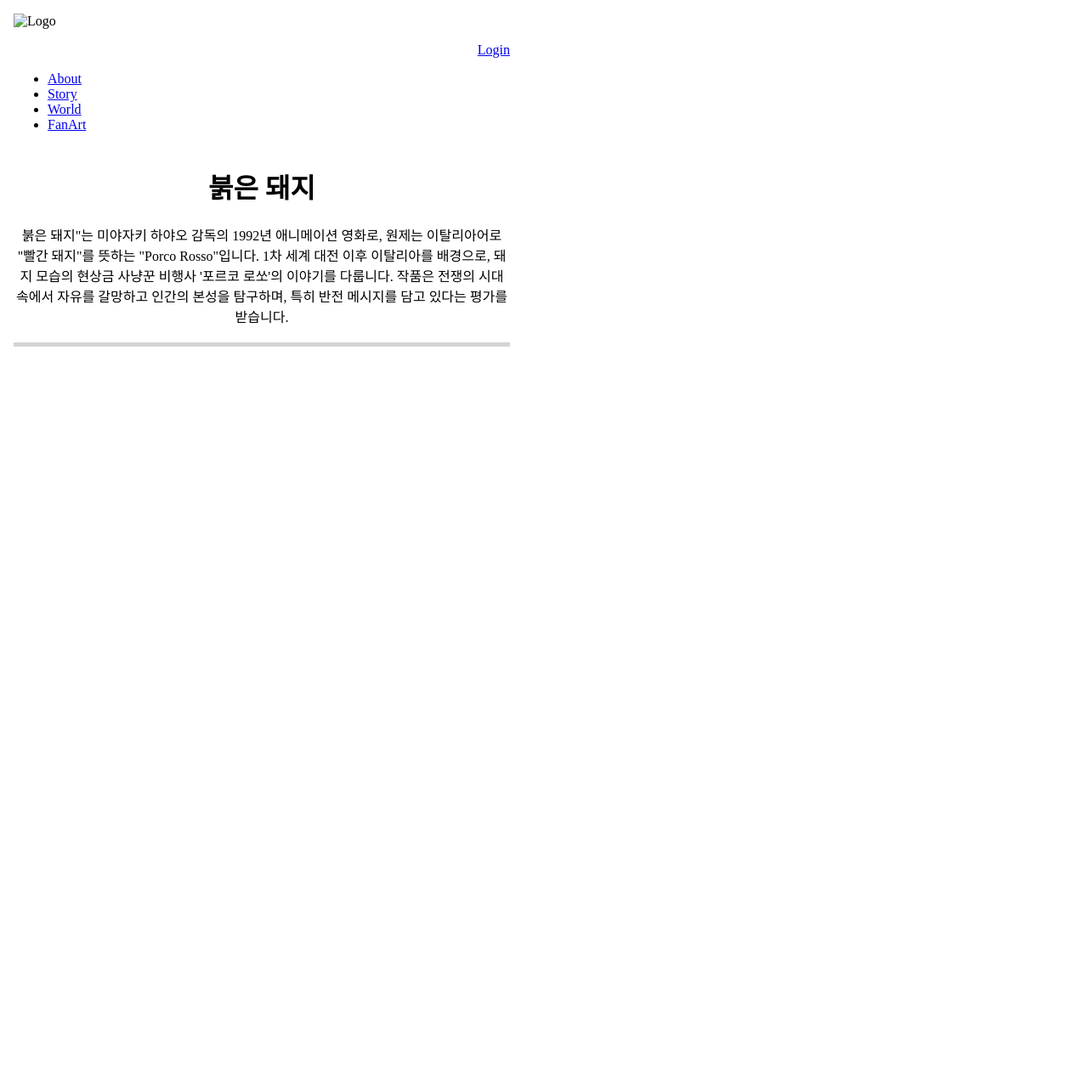
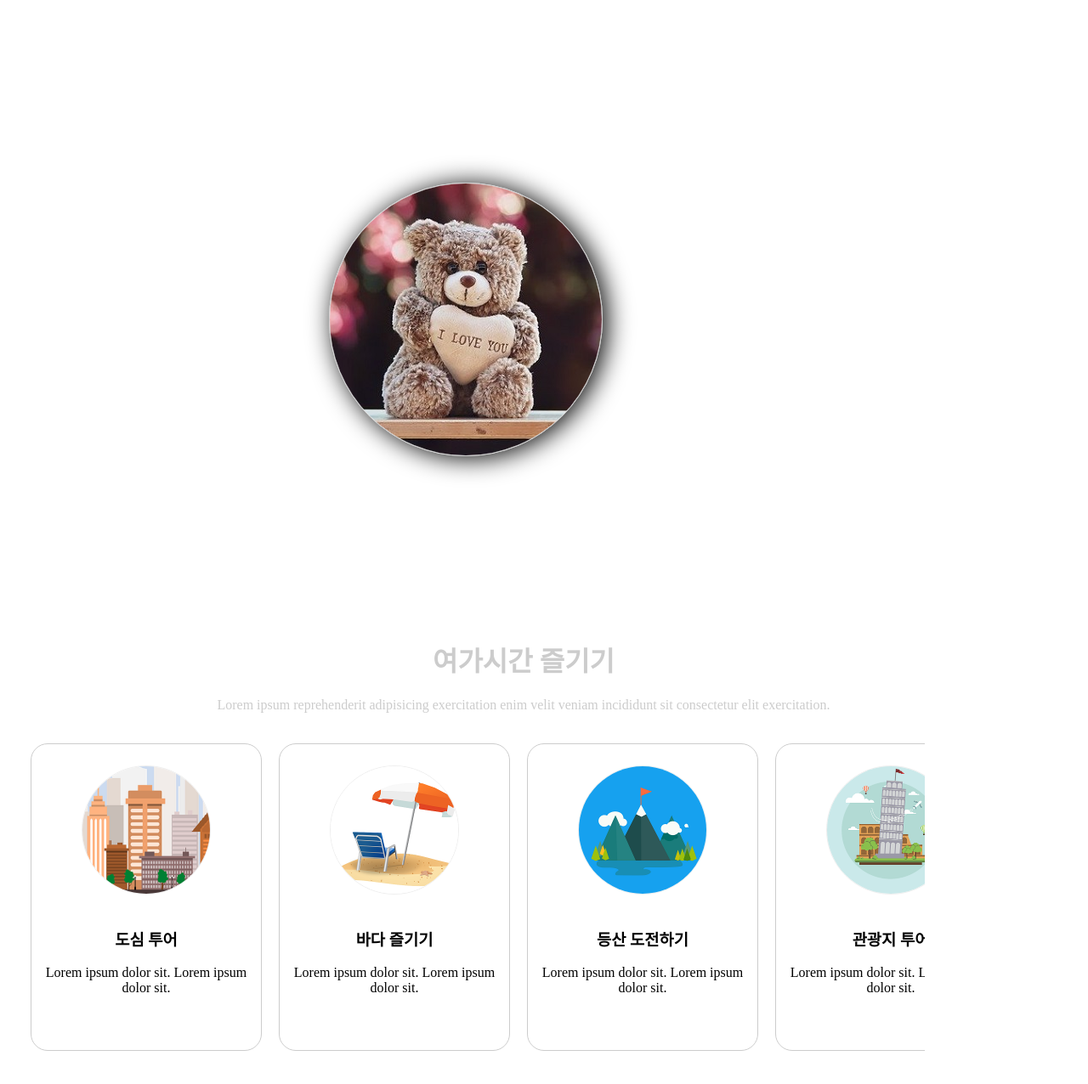
Before and after one commit to kungjin/html2507, a plain HTML site: page work/index0723.html in a window 1280 px wide. Shown: the whole page at 85% size. Before the commit the page ends 800 px from the top, so only its background shows below. Drawn offline with Linux system fonts and the light colour scheme.

Commit message:
수정
수정

```diff
--- a/work/index0723.html
+++ b/work/index0723.html
@@ -6,7 +6,8 @@
     <title>Document</title>
 </head>
 <body>
-     <iframe src="../html/hw0717.html" width="600" height="400" frameborder="0"></iframe>
+     <iframe src="../html/quiz0723_1.html" width="1080" height="720" frameborder="0"></iframe>
+     <iframe src="../html/quiz0723_2.html" width="1080" height="720" frameborder="0"></iframe>
 
 </body>
 </html>
```
Also changed, not shown: work/index0717.html (+3 -0 lines).
